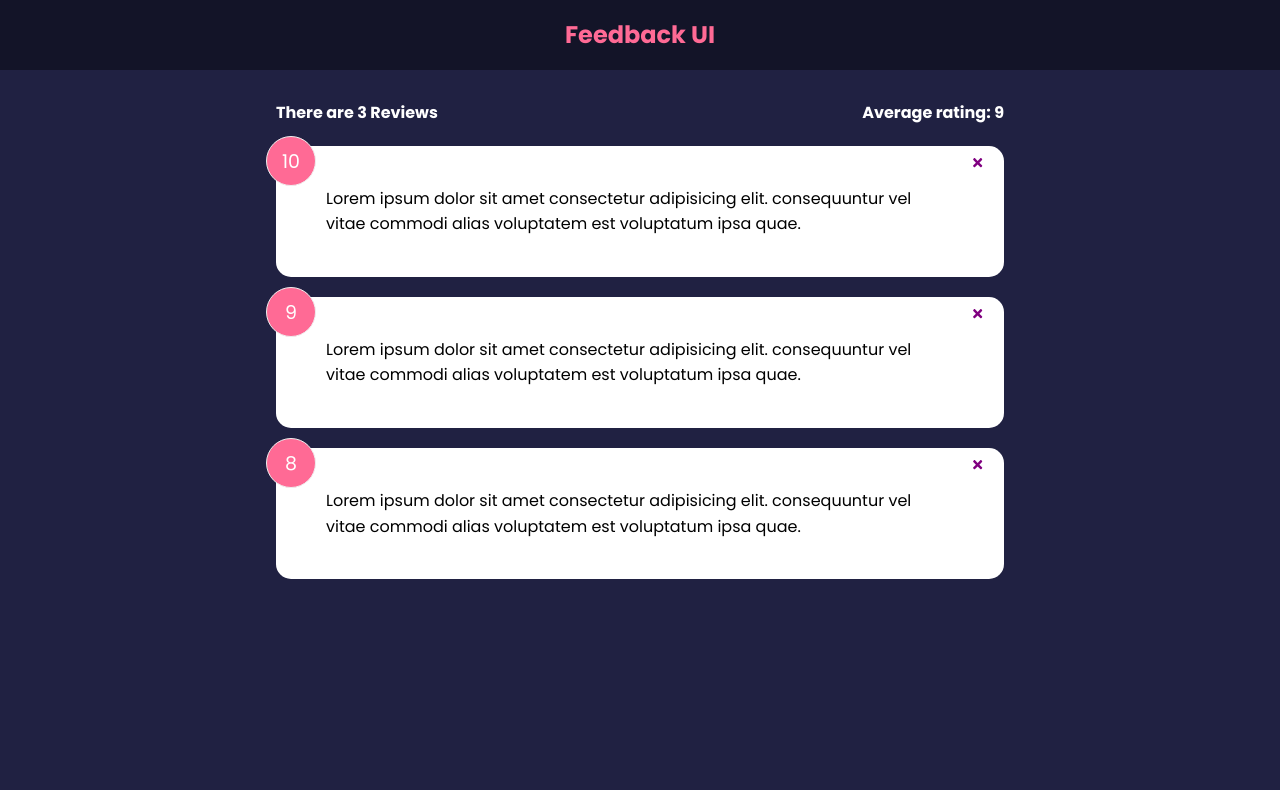
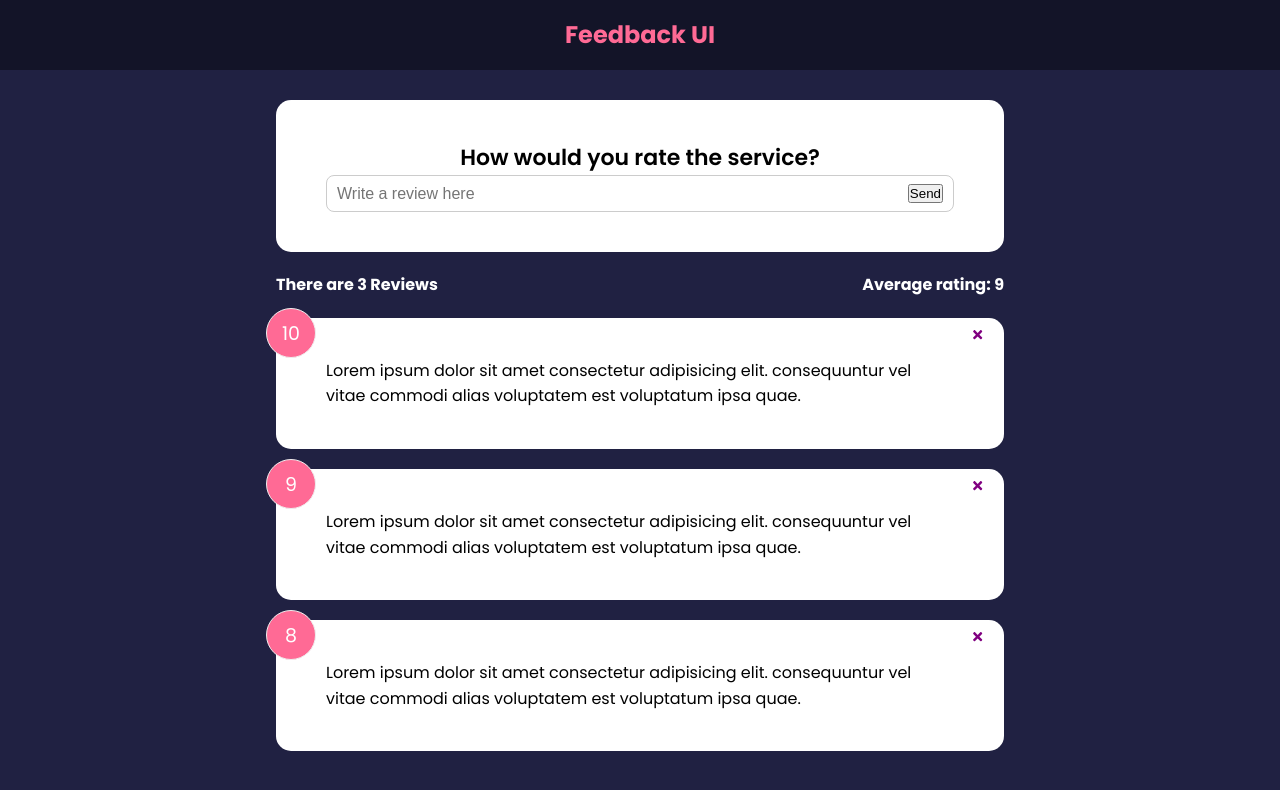
Before and after one commit to jtc27/Feedback-App-React, a React (Create React App) app: page / in a window 1280 px wide. Shown: the top 790 px of the page. Built offline with nearby package versions, Linux system fonts and the light colour scheme.

Commit message:
input form created

```diff
--- a/src/App.js
+++ b/src/App.js
@@ -4,6 +4,7 @@
 import FeedbackList from './components/FeedbackList'
 import FeedbackData from './data/FeedbackData'
 import FeedbackStats from './components/FeedbackStats'
+import FeedbackForm from './components/FeedbackForm'
 
 function App() {
   const [feedback, setFeedback] = useState(FeedbackData)
@@ -20,6 +21,7 @@
       <Header />
 
       <div className='container'>
+        <FeedbackForm />
         <FeedbackStats feedback={feedback} />
         <FeedbackList feedback = {feedback} handleDelete={deleteFeedback} />
       </div>
--- /dev/null
+++ b/src/components/FeedbackForm.jsx
@@ -0,0 +1,31 @@
+import Card from "./shared/card"
+import {useState} from 'react'
+
+function FeedbackForm() {
+
+  const [text, setText] = useState('')
+  const handleTextChange = (e) => {
+    setText(e.target.value);
+  }
+
+  return (
+    <Card>
+      <form>
+        <h2>How would you rate the service?</h2>
+        {/* rating select component */}
+        <div className="input-group">
+          <input
+          onChange={handleTextChange}
+          type='text'
+          placeholder='Write a review here'
+          value={text} />
+          <button type="submit">Send</button>
+        </div>
+      </form>
+
+
+    </Card>
+  )
+}
+
+export default FeedbackForm
```
